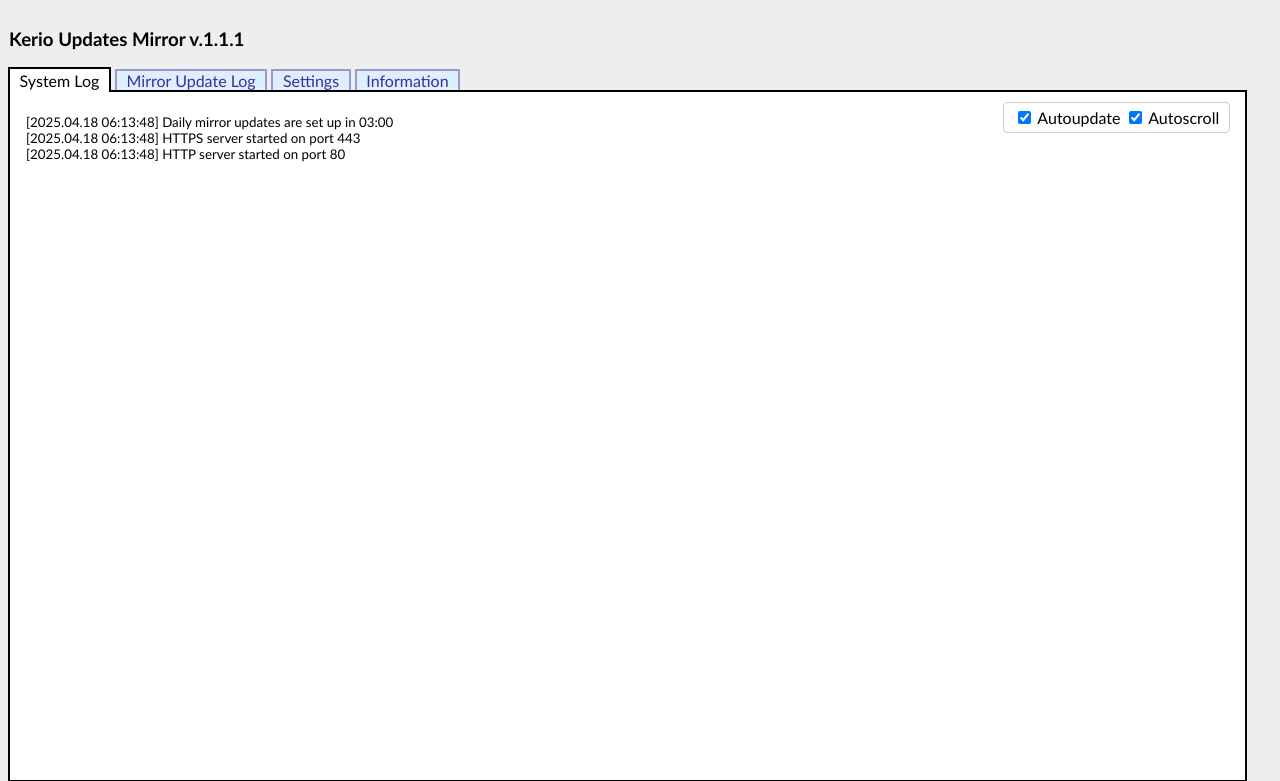
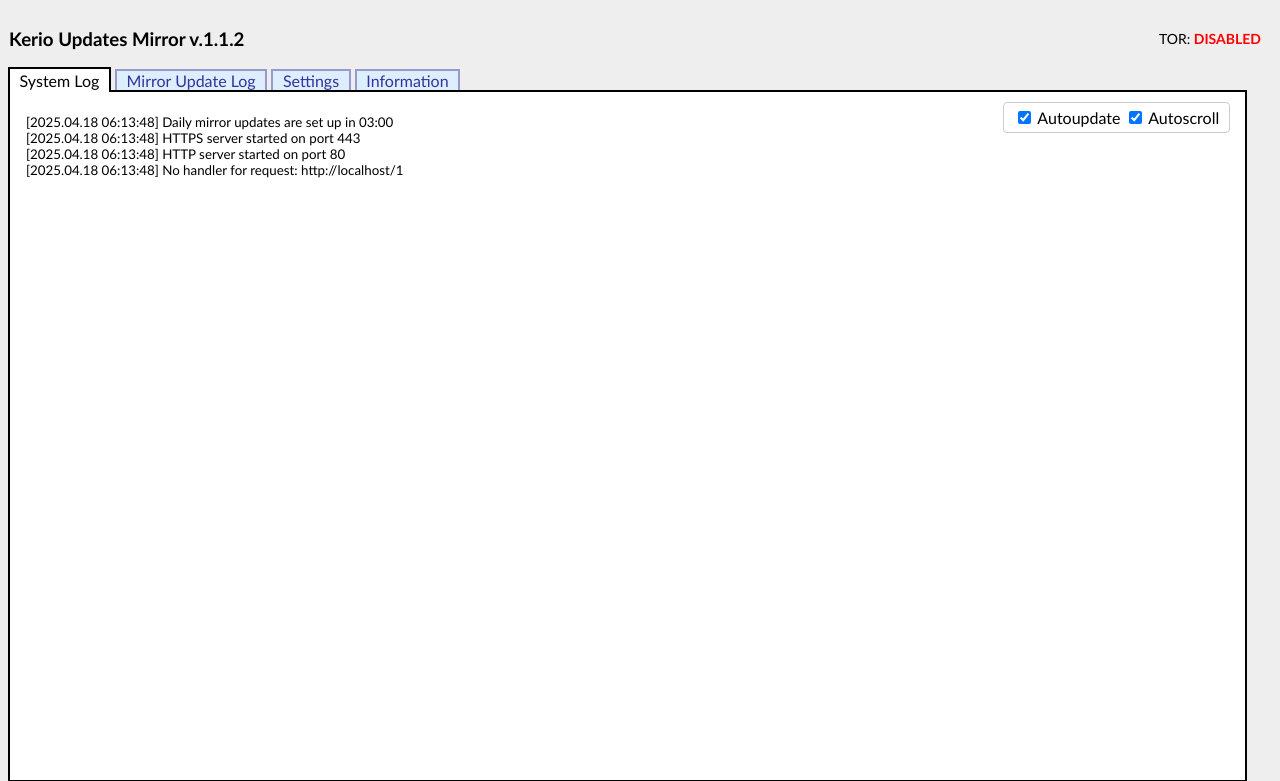
Before and after one commit to cnekTep/kerio-updates-mirror, a Flask app: page /?action=save_settings in a window 1280 px wide. Shown: the top 781 px of the page. Run offline with Flask 3, Linux system fonts and the light colour scheme; tables that the repository leaves empty hold one stand-in row (values such as "Sample post").

Commit message:
added TOR status check to the webpage

```diff
--- a/_mirror/app.py
+++ b/_mirror/app.py
@@ -13,6 +13,7 @@ from handlers.webfilter import handle_webfilter
 from utils.ip_auth import check_ip
 from utils.logging import write_log, setup_logging
 from utils.schedulers import setup_scheduler
+from utils.tor_check import tor_checker
 
 app = Flask(__name__)
 
@@ -51,6 +52,8 @@ def router(path: str) -> str | Response:
         return get_system_log()
     elif path == "get_updates_log":
         return get_updates_log()
+    elif path == "tor_status":
+        return tor_checker.check_connection()
     elif path == "update.php":
         return handle_update()
     elif path == "getkey.php":
--- a/_mirror/handlers/pages.py
+++ b/_mirror/handlers/pages.py
@@ -2,6 +2,7 @@ from flask import request, render_template, redirect, send_from_directory
 
 from config.config_env import config
 from utils.logging import write_log, read_last_lines
+from utils.tor_check import tor_checker
 
 
 def main_page():
@@ -33,6 +34,7 @@ def main_page():
         "proxy_login": config.proxy_login,
         "proxy_password": config.proxy_password,
         "allowed_ips": config.allowed_ips,
+        "tor_status": tor_checker.get_status(),
     }
 
     return render_template(template_name_or_list="index.html", **template_data)
--- a/_mirror/requirements.txt
+++ b/_mirror/requirements.txt
@@ -3,3 +3,4 @@ requests==2.32.3
 cryptography==44.0.2
 dotenv==0.9.9
 APScheduler==3.11.0
+PySocks==1.7.1
--- a/_mirror/templates/index.html
+++ b/_mirror/templates/index.html
@@ -126,11 +126,39 @@
 			border-radius: 4px;
 			display: none;
 		}
+		.tor-status {
+			font-size: 14px;
+			padding: 5px 10px;
+			border-radius: 4px;
+			display: inline-block;
+			cursor: pointer;
+		}
+		.tor-status:hover {
+			background-color: #f0f0f0;
+		}
+		.status-ok {
+			color: green;
+			font-weight: bold;
+		}
+		.status-error {
+			color: red;
+			font-weight: bold;
+		}
+		.status-loading {
+			color: orange;
+			font-weight: bold;
+		}
 	</style>
 	</head><body onload="custom_checkbox();">
 	<table width = 100%><tr>
-	<td><h3>Kerio Updates Mirror <span id="ver">v.1.1.1</span></h3></td><td>&nbsp;</td>
-	</tr></table>
+		<td><h3>Kerio Updates Mirror <span id="ver">v.1.1.2</span></h3></td>
+		<td style="text-align: right;">
+			<div id="tor_status" class="tor-status" title="Click to check">
+				TOR: <span class="status-loading">CHECKING</span>
+			</div>
+		</td>
+		</tr>
+	</table>
 	<div id="pagecontent">
 		<ul class="tabset_tabs">
 			<li class="firstchild"><a class="preActive active" href="#system_log">System Log</a></li>
@@ -232,6 +260,7 @@
 				Updates require a valid license:<br />
 				You can get a trial key <a target="_blank" rel="noopener noreferrer" href='https://gfi.ai/products-and-solutions/network-security-solutions/keriocontrol/free-trial'>here</a> (may not be available in your region).<br />
 				Check the key expiration date <a target="_blank" rel="noopener noreferrer" href='https://secure.kerio.com/reg/?lang=en'>here</a> (may not be available in your region).<br /><br />
+				<a target="_blank" rel="noopener noreferrer" href='https://github.com/cnekTep/kerio-updates-mirror'>GitHub</a>
 			</div>
 		</div>
 	</div>
@@ -273,7 +302,8 @@ function initLogSettings() {
 
 function updateLog(logId, logUrl, className) {
     // Checking whether the log tab is active and whether auto-update is enabled
-    var isActive = document.getElementById(logId).className.indexOf('tabset_content_active') !== -1;
+	var tabElement = document.getElementById(logId);
+    var isActive = tabElement && tabElement.classList.contains('tabset_content_active');
     var isAutoUpdateEnabled = document.getElementById(logId + '_autoupdate').checked;
 
     if (isActive && isAutoUpdateEnabled) {
@@ -321,6 +351,117 @@ document.addEventListener('DOMContentLoaded', function() {
     // Initializing the log settings
     initLogSettings();
 });
+// A variable for storing the TOR status update interval
+let torStatusInterval = null;
+// A variable for storing the current interval
+let currentCheckInterval = null;
+// Check intervals in milliseconds
+const CHECK_INTERVAL_CONNECTED = 60000; // 1 minute if connected
+const CHECK_INTERVAL_DISCONNECTED = 15000; // 15 seconds if not connected
+
+// A function for updating the status of TOR
+function updateTorStatus() {
+	var statusElement = document.querySelector('#tor_status span');
+    // Set status "CHECKING" before sending the request
+    statusElement.classList.remove('status-ok', 'status-error');
+    statusElement.classList.add('status-loading');
+    statusElement.innerHTML = 'CHECKING';
+
+    var xhr = new XMLHttpRequest();
+    xhr.onreadystatechange = function() {
+        if (xhr.readyState === 4) {
+			// Delete status "CHECKING" after receiving the response
+            statusElement.classList.remove('status-loading');
+
+            if (xhr.status === 200) {
+                try {
+                    var data = JSON.parse(xhr.responseText);
+
+                    // Delete previous status classes
+                    statusElement.classList.remove('status-ok', 'status-error');
+
+                    // Update status variable
+                    torConnected = data.status;
+
+                    if (data.status) {
+                        statusElement.innerHTML = 'CONNECTED';
+                        statusElement.classList.add('status-ok');
+
+                        // Add information about the last check
+                        let lastCheck = new Date(data.last_check * 1000).toLocaleTimeString();
+                        statusElement.title = 'Last check: ' + lastCheck +
+                                             '\nChecks completed: ' + data.check_count;
+
+                        // Update verification interval if it has changed
+                        updateCheckInterval();
+                    } else {
+                        statusElement.innerHTML = 'DISABLED';
+                        statusElement.classList.add('status-error');
+                        statusElement.title = 'Error: ' + data.error +
+                                             '\nLast check: ' +
+                                             new Date(data.last_check * 1000).toLocaleTimeString();
+
+                        // Update verification interval if it has changed
+                        updateCheckInterval();
+                    }
+                } catch (e) {
+                    statusElement.innerHTML = 'DATA ERROR';
+                    statusElement.classList.add('status-error');
+                    updateCheckInterval();
+                }
+            } else {
+                statusElement.innerHTML = 'REQUEST ERROR';
+                statusElement.classList.add('status-error');
+                updateCheckInterval();
+            }
+        }
+    };
+
+    xhr.open('GET', '/tor_status', true);
+    xhr.send();
+}
+
+// Function for updating check interval
+function updateCheckInterval() {
+    // Determine required interval based on the current status
+    const requiredInterval = torConnected ? CHECK_INTERVAL_CONNECTED : CHECK_INTERVAL_DISCONNECTED;
+
+    // If the interval hasn't changed, do nothing
+    if (currentCheckInterval === requiredInterval) return;
+
+    // Update value and restart timer
+    currentCheckInterval = requiredInterval;
+    clearInterval(torStatusInterval);
+    torStatusInterval = setInterval(updateTorStatus, currentCheckInterval);
+}
+
+// Function for managing TOR status checks
+function setupTorStatusChecks() {
+    // Perform initial check
+    updateTorStatus();
+
+    // Set initial interval
+    currentCheckInterval = CHECK_INTERVAL_DISCONNECTED;
+    torStatusInterval = setInterval(updateTorStatus, currentCheckInterval);
+
+    // Add handler for forced verification by click
+    document.querySelector('#tor_status').addEventListener('click', function() {
+        updateTorStatus();
+    });
+
+    // Stop checks when the page is inactive
+    document.addEventListener('visibilitychange', function() {
+        if (document.visibilityState === 'hidden') {
+            clearInterval(torStatusInterval);
+        } else {
+            // When returning to the page, immediately check and start a new interval
+            updateTorStatus();
+        }
+    });
+}
+
+// Start TOR check settings when the page loads
+document.addEventListener('DOMContentLoaded', setupTorStatusChecks);
 </script>
 
 </body></html>
--- /dev/null
+++ b/_mirror/utils/tor_check.py
@@ -0,0 +1,81 @@
+import time
+from typing import Dict, Any
+
+import requests
+
+
+class TorChecker:
+    """
+    A class for checking the status of a Tor connection at request.
+    """
+
+    def __init__(self, proxies: Dict[str, str] = None, check_url: str = "https://check.torproject.org"):
+
+        self.proxies = proxies or {
+            "http": "socks5h://172.222.0.5:9050",
+            "https": "socks5h://172.222.0.5:9050",
+        }
+        self.check_url = check_url
+
+        # Current status
+        self.current_status = False
+        self.last_check_time = 0
+        self.last_error = None
+        self.check_count = 0
+
+    def check_connection(self) -> Dict[str, Any]:
+        """
+        Checking the connection to Tor.
+
+        Returns:
+            Dict with connection status and details
+        """
+        self.check_count += 1
+        self.last_check_time = time.time()
+
+        try:
+            response = requests.get(url=self.check_url, timeout=20, proxies=self.proxies)
+
+            # Checking not only the connection, but also the content of the response
+            if response.status_code == 200 and "Congratulations" in response.text:
+                self._handle_success()
+            else:
+                self._handle_failure(f"Invalid response from the server: {response.status_code}")
+        except Exception as err:
+            self._handle_failure(str(err))
+
+        return self.get_status()
+
+    def _handle_success(self):
+        """Processing a successful check"""
+        old_status = self.current_status
+        self.current_status = True
+        self.last_error = None
+
+    def _handle_failure(self, error_msg: str):
+        """Processing a failed check"""
+        old_status = self.current_status
+        self.current_status = False
+        self.last_error = error_msg
+
+    def get_status(self) -> Dict[str, Any]:
+        """
+        Getting the current Tor status.
+
+        Returns:
+            Dict with information about the status of Tor
+        """
+        now = time.time()
+        seconds_since_check = int(now - self.last_check_time) if self.last_check_time else 0
+
+        return {
+            "status": self.current_status,
+            "last_check": self.last_check_time,
+            "seconds_since_check": seconds_since_check,
+            "error": self.last_error,
+            "check_count": self.check_count,
+        }
+
+
+# A global instance for use in the application
+tor_checker = TorChecker()
--- a/docker-compose.yml
+++ b/docker-compose.yml
@@ -28,7 +28,7 @@ services:
 
 
   mirror:
-    image: "mirror:v1.0.0"
+    image: "mirror:v1.1.2"
     stop_signal: SIGINT
     restart: unless-stopped
     build:
```
